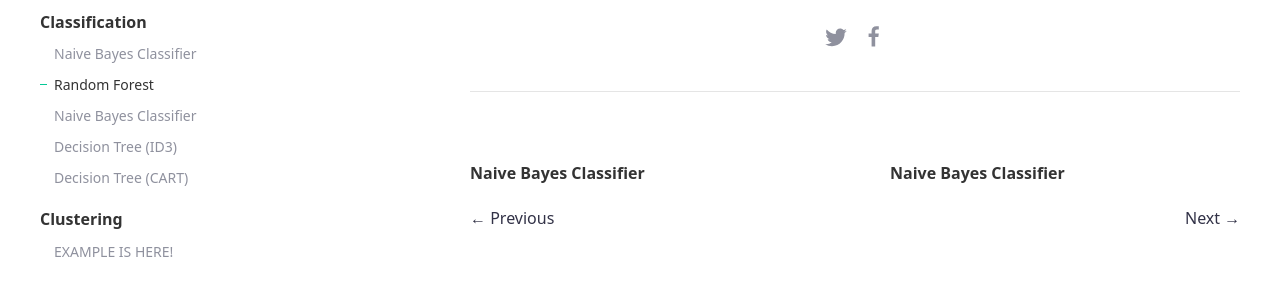
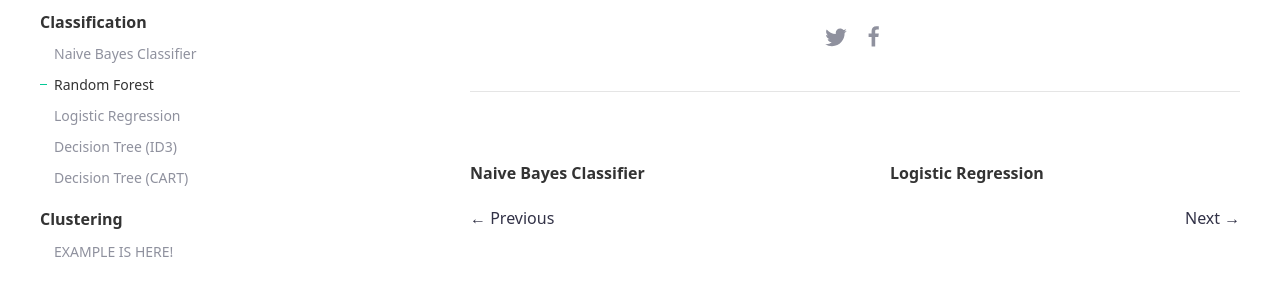
Before and after one commit to the-learning-machine/ml-book.com, a Jekyll site: the page built from _docs/cl_rf.md, in a window 1280 px wide. Shown: the part 378-678 px from the top of the page. Built offline with Jekyll 4.4.1, drawn with Linux system fonts in a browser that asks for light colours.

Commit message:
restructuring

```diff
--- a/_docs/cl_lr.md
+++ b/_docs/cl_lr.md
@@ -1,6 +1,6 @@
 ---
-title: Naive Bayes Classifier
-subtitle: This document will cover something cool.
+title: Logistic Regression
+subtitle: Logistic regression and how it works.
 author: andrew
 tags: [naive]
 permalink:
@@ -17,9 +17,9 @@
 odds(p)=\frac{p}{1-p}=\frac{Prob(Class\ 1)}{Prob(Class\ 2)}=\frac{Prob(True)}{Prob(False)}=\frac{Prob("Yes")}{Prob("No")}\quad(1)
 $$
 
-
-<p><img src="/uploads/doc/classification/lr_odd.png" align="middle" height="400" width="400"><p/>
-
+<p align="center">
+    <img src="/uploads/doc/classification/lr_odd.png" height="400" width="400">
+</p>
 
 As you can see from formula (1), $$odds(p) \in [0 ; \infty]$$ given that $$p \in [0;1]$$.
 However, we want our model to take a real value number from $$[-\infty ; \infty]$$ (as our features can have any values), and output a soft number in a range [0;1] to describe a probability. Logistic function (also called Sigmoid) possesses all of these traits. It can be derived as an inverse of a log-odds function which is also called **logit**.
@@ -28,7 +28,7 @@
 logit(p)=log(odds(p))=log(\frac{p}{1-p})\quad(2)
 $$
 
-<img src="/uploads/doc/classification/lr_logit.png" align="middle" height="400" width="400">
+<img src="/uploads/doc/classification/lr_logit.png" align="center" height="400" width="400">
 
 We can achieve the required properties by reflecting the logit function about the line $$y=x$$. This transformation can be performed by calculating the inverse of expression (2) which is called a **logistic function**:
 
```
